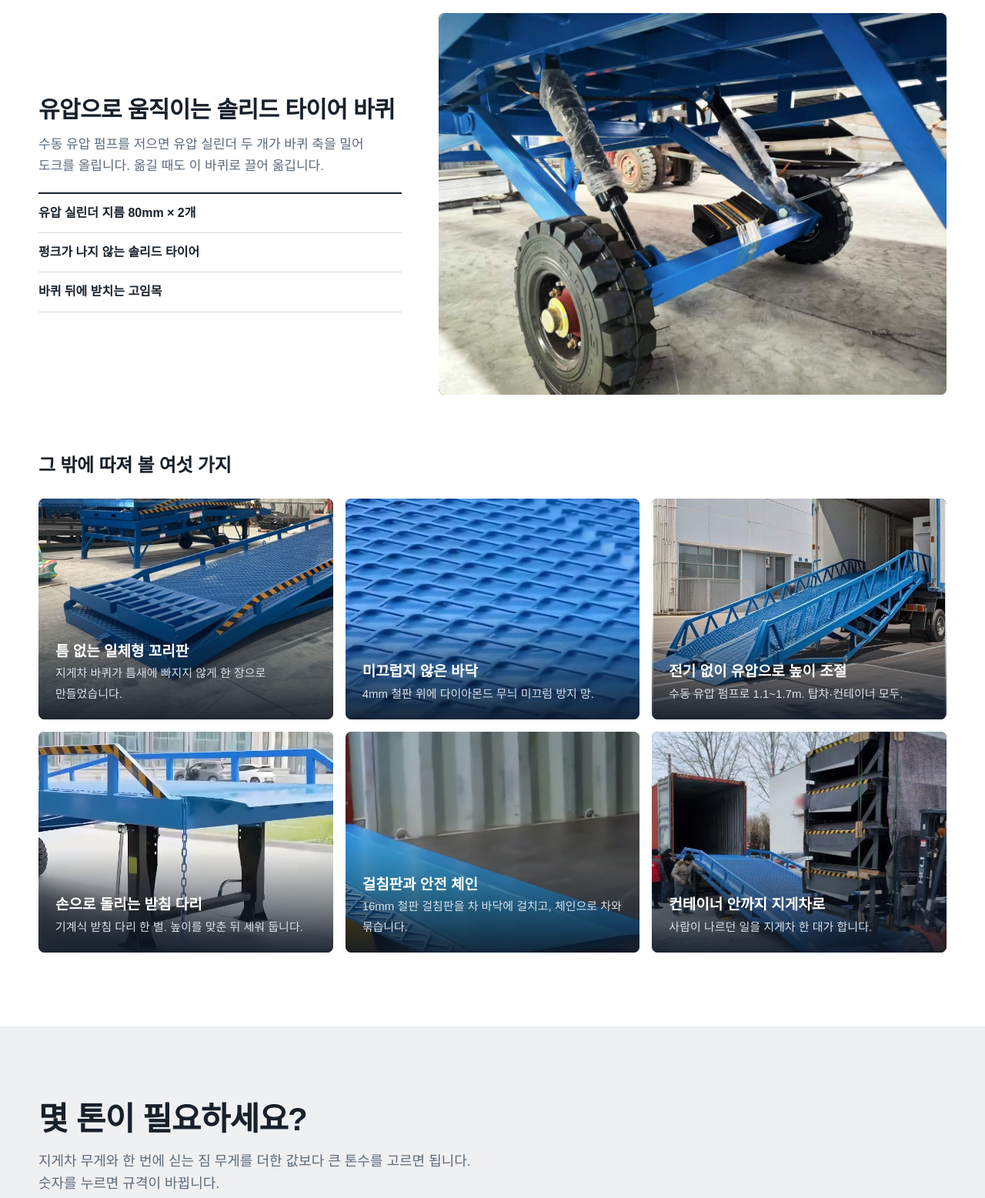
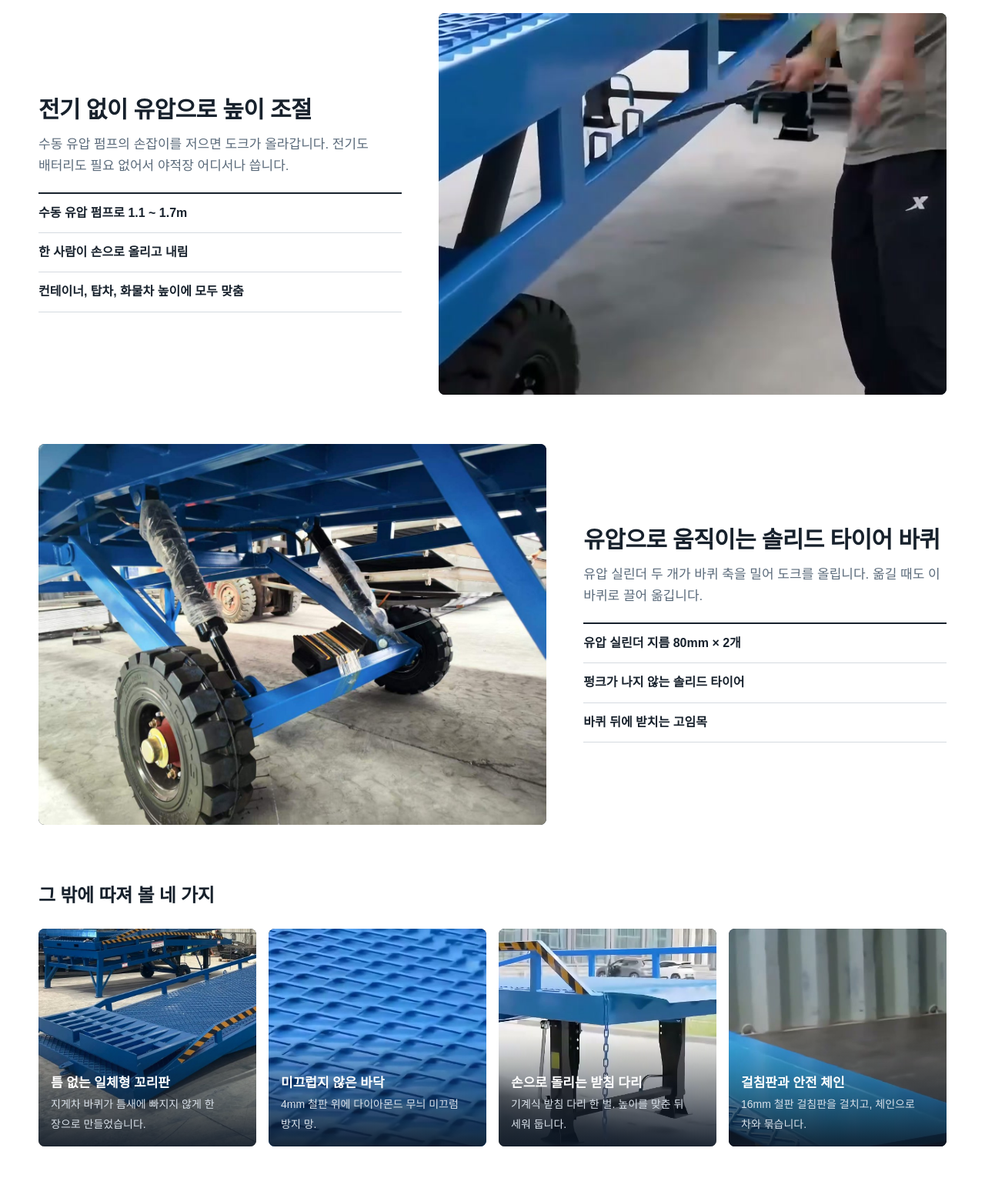
Before and after one commit to dock-korea/dock-korea.github.io, a plain HTML site: page index.html in a window 1280 px wide. Shown: the part 3180-4737 px from the top of the page at 77% size. Drawn offline with nearby package versions, Linux system fonts and the light colour scheme; a web font is replaced by a local one.

Commit message:
Three lead features

```diff
--- a/index.html
+++ b/index.html
@@ -159,7 +159,12 @@ button,input,select,textarea{font:inherit;color:inherit}
 .feat figcaption span{font-size:15px;color:#d9e1ea}
 .feat figure{grid-column:span 4;aspect-ratio:4/3}
 .lead-item{display:grid;grid-template-columns:7fr 5fr;gap:48px;align-items:center;margin-top:44px}
-.lead-item.rev{grid-template-columns:5fr 7fr;margin-top:64px}
+.lead-item + .lead-item{margin-top:64px}
+.lead-item.rev{grid-template-columns:5fr 7fr}
+.feat.four figure{grid-column:span 3;aspect-ratio:1/1}
+.feat.four figcaption{padding:48px 16px 16px}
+.feat.four figcaption b{font-size:17px}
+.feat.four figcaption span{font-size:14px}
 .lead-item.rev > :first-child{order:2}
 .lead-item img,.lead-item video{width:100%;aspect-ratio:16/9;object-fit:cover;border-radius:8px;background:var(--ink)}
 .lead-item img{aspect-ratio:4/3}
@@ -364,7 +369,7 @@ footer b{color:#fff;font-size:16px}
 
 <section class="sec" id="feature">
   <div class="wrap">
-    <h2>뼈대와 바퀴부터 보세요</h2>
+    <h2>가장 먼저 보셔야 할 세 가지</h2>
     <div class="lead-item">
       <video muted loop playsinline autoplay poster="assets/img/detail-poster.jpg"><source src="assets/video/detail.mp4" type="video/mp4"></video>
       <div>
@@ -378,10 +383,22 @@ footer b{color:#fff;font-size:16px}
       </div>
     </div>
     <div class="lead-item rev">
+      <img src="assets/img/lead-hyd.jpg" alt="손잡이를 저어 유압으로 도크 높이를 올리는 모습" loading="lazy">
+      <div>
+        <h3>전기 없이 유압으로 높이 조절</h3>
+        <p>수동 유압 펌프의 손잡이를 저으면 도크가 올라갑니다. 전기도 배터리도 필요 없어서 야적장 어디서나 씁니다.</p>
+        <ul>
+          <li>수동 유압 펌프로 1.1 ~ 1.7m</li>
+          <li>한 사람이 손으로 올리고 내림</li>
+          <li>컨테이너, 탑차, 화물차 높이에 모두 맞춤</li>
+        </ul>
+      </div>
+    </div>
+    <div class="lead-item">
       <img src="assets/img/wheel.jpg" alt="유압 실린더 두 개와 이어진 솔리드 타이어 바퀴" loading="lazy">
       <div>
         <h3>유압으로 움직이는 솔리드 타이어 바퀴</h3>
-        <p>수동 유압 펌프를 저으면 유압 실린더 두 개가 바퀴 축을 밀어 도크를 올립니다. 옮길 때도 이 바퀴로 끌어 옮깁니다.</p>
+        <p>유압 실린더 두 개가 바퀴 축을 밀어 도크를 올립니다. 옮길 때도 이 바퀴로 끌어 옮깁니다.</p>
         <ul>
           <li>유압 실린더 지름 80mm × 2개</li>
           <li>펑크가 나지 않는 솔리드 타이어</li>
@@ -389,14 +406,12 @@ footer b{color:#fff;font-size:16px}
         </ul>
       </div>
     </div>
-    <h3 class="sub">그 밖에 따져 볼 여섯 가지</h3>
-    <div class="feat">
+    <h3 class="sub">그 밖에 따져 볼 네 가지</h3>
+    <div class="feat four">
       <figure><img src="assets/img/tail.jpg" alt="틈이 없는 일체형 꼬리판" loading="lazy"><figcaption><b>틈 없는 일체형 꼬리판</b><span>지게차 바퀴가 틈새에 빠지지 않게 한 장으로 만들었습니다.</span></figcaption></figure>
       <figure><img src="assets/img/part-grid.jpg" alt="미끄럼 방지 망을 덧댄 바닥" loading="lazy"><figcaption><b>미끄럽지 않은 바닥</b><span>4mm 철판 위에 다이아몬드 무늬 미끄럼 방지 망.</span></figcaption></figure>
-      <figure><img src="assets/img/use4.jpg" alt="탑차에 연결한 이동식 도크" loading="lazy"><figcaption><b>전기 없이 유압으로 높이 조절</b><span>수동 유압 펌프로 1.1~1.7m. 탑차·컨테이너 모두.</span></figcaption></figure>
       <figure><img src="assets/img/part-leg.jpg" alt="손으로 돌려 맞추는 받침 다리" loading="lazy"><figcaption><b>손으로 돌리는 받침 다리</b><span>기계식 받침 다리 한 벌. 높이를 맞춘 뒤 세워 둡니다.</span></figcaption></figure>
-      <figure><img src="assets/img/part-lip.jpg" alt="차 바닥에 걸친 걸침판" loading="lazy"><figcaption><b>걸침판과 안전 체인</b><span>16mm 철판 걸침판을 차 바닥에 걸치고, 체인으로 차와 묶습니다.</span></figcaption></figure>
-      <figure><img src="assets/img/use1.jpg" alt="지게차가 이동식 도크로 컨테이너에 짐을 싣는 모습" loading="lazy"><figcaption><b>컨테이너 안까지 지게차로</b><span>사람이 나르던 일을 지게차 한 대가 합니다.</span></figcaption></figure>
+      <figure><img src="assets/img/part-lip.jpg" alt="차 바닥에 걸친 걸침판" loading="lazy"><figcaption><b>걸침판과 안전 체인</b><span>16mm 철판 걸침판을 걸치고, 체인으로 차와 묶습니다.</span></figcaption></figure>
     </div>
   </div>
 </section>
```
